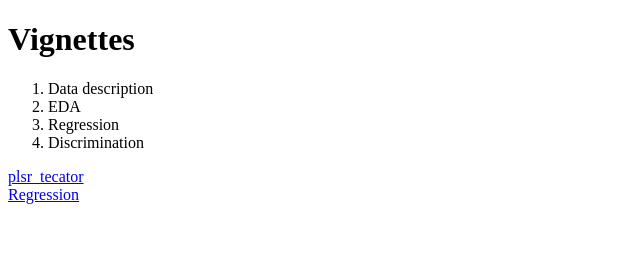
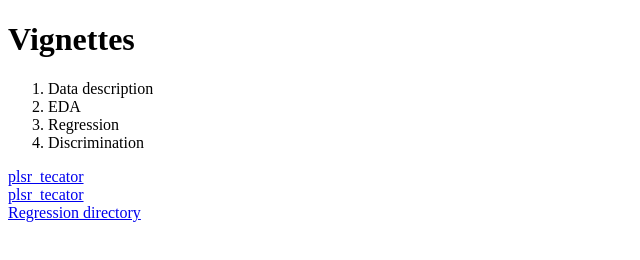
Before and after one commit to mlesnoff/EssaiDoc1, a plain HTML site: page index.html in a window 1280 px wide. Shown: the whole page, without its empty margins (0-640 px from the left). Drawn offline with Linux system fonts and the light colour scheme.

Commit message:
Update index.html

```diff
--- a/index.html
+++ b/index.html
@@ -19,11 +19,14 @@
     </ol>
 </nav>
 
+
 <a href="../EssaiDoc1/docs/Regression/plsr_tecator.html">plsr_tecator</a>
-
+<br>
+<a href="../EssaiDoc1/docs/Regression/ex1_weave.html">plsr_tecator</a>
 <br>
 
-<a href="../EssaiDoc1/docs/Regression">Regression</a>
+
+<a href="../EssaiDoc1/docs/Regression/">Regression directory</a>
 
 
 </html>
```
